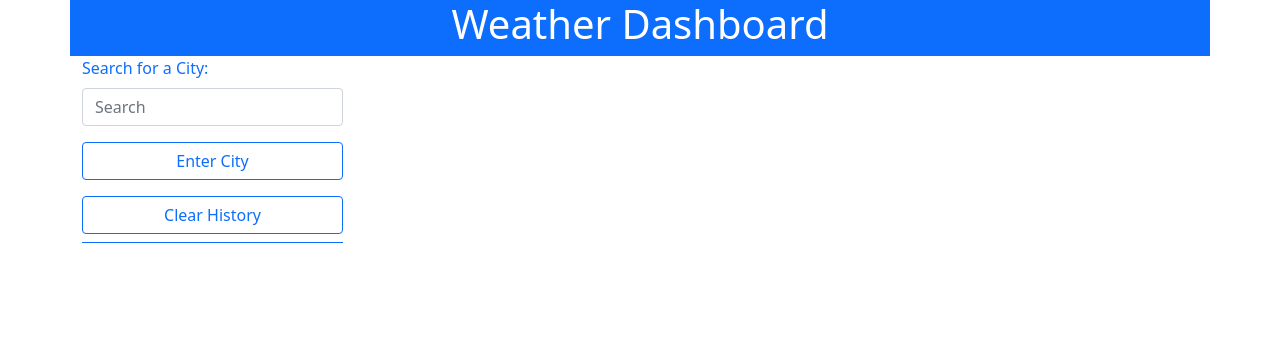
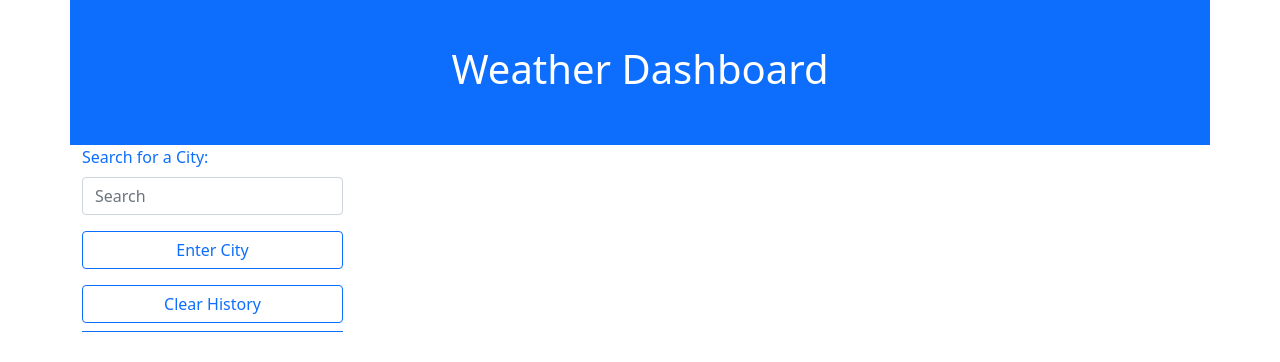
Before and after one commit to scottwatt/weather_dashboard, a plain HTML site: page index.html in a window 1280 px wide. Drawn offline with nearby package versions, Linux system fonts and the light colour scheme.

Commit message:
fixes the header

```diff
--- a/assets/style.css
+++ b/assets/style.css
@@ -0,0 +1,6 @@
+/* styled with bootstrap  */
+
+.weatherDB{
+    height: 145px;
+    align-items: center;
+}
--- a/index.html
+++ b/index.html
@@ -14,7 +14,7 @@
 
 <body class="container">
 
-  <div class="row text-center bg-primary text-white">
+  <div class="row text-center bg-primary text-white weatherDB">
     <h1>Weather Dashboard</h1>
   </div>
 
```
